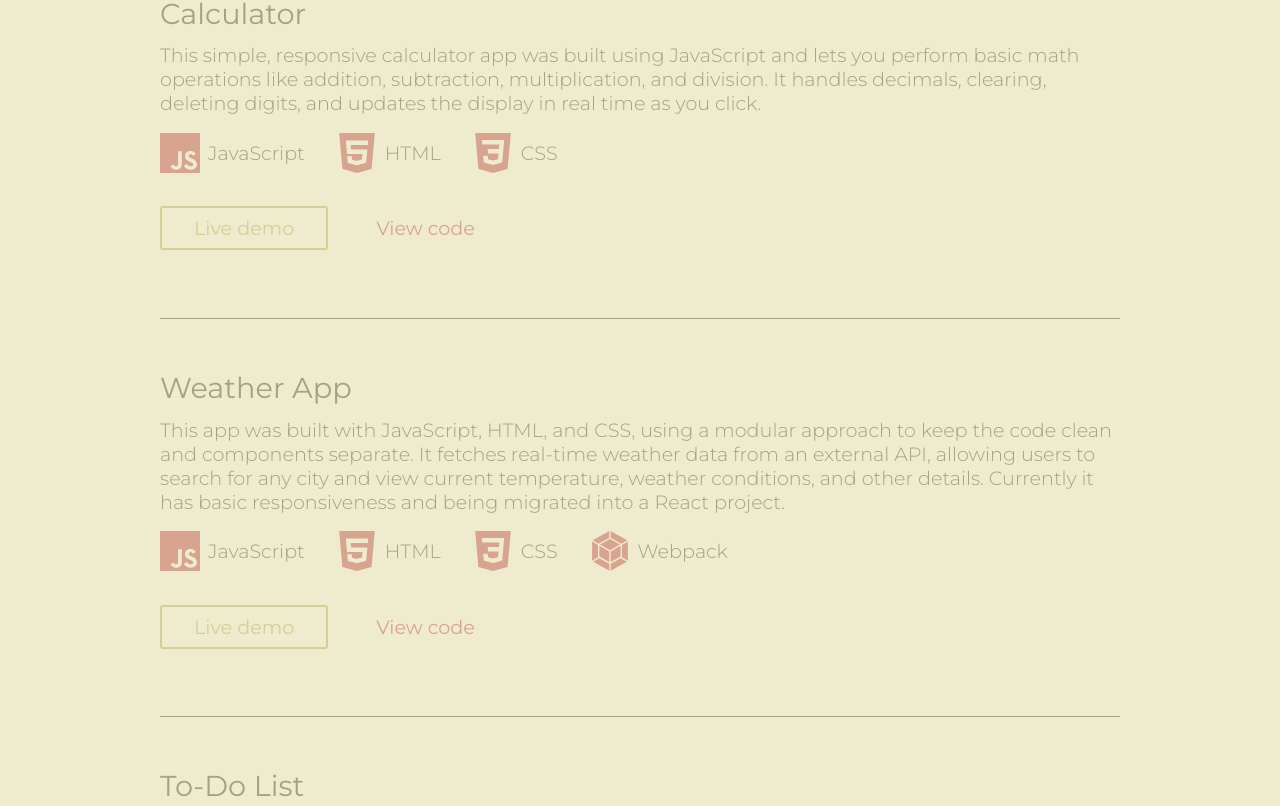
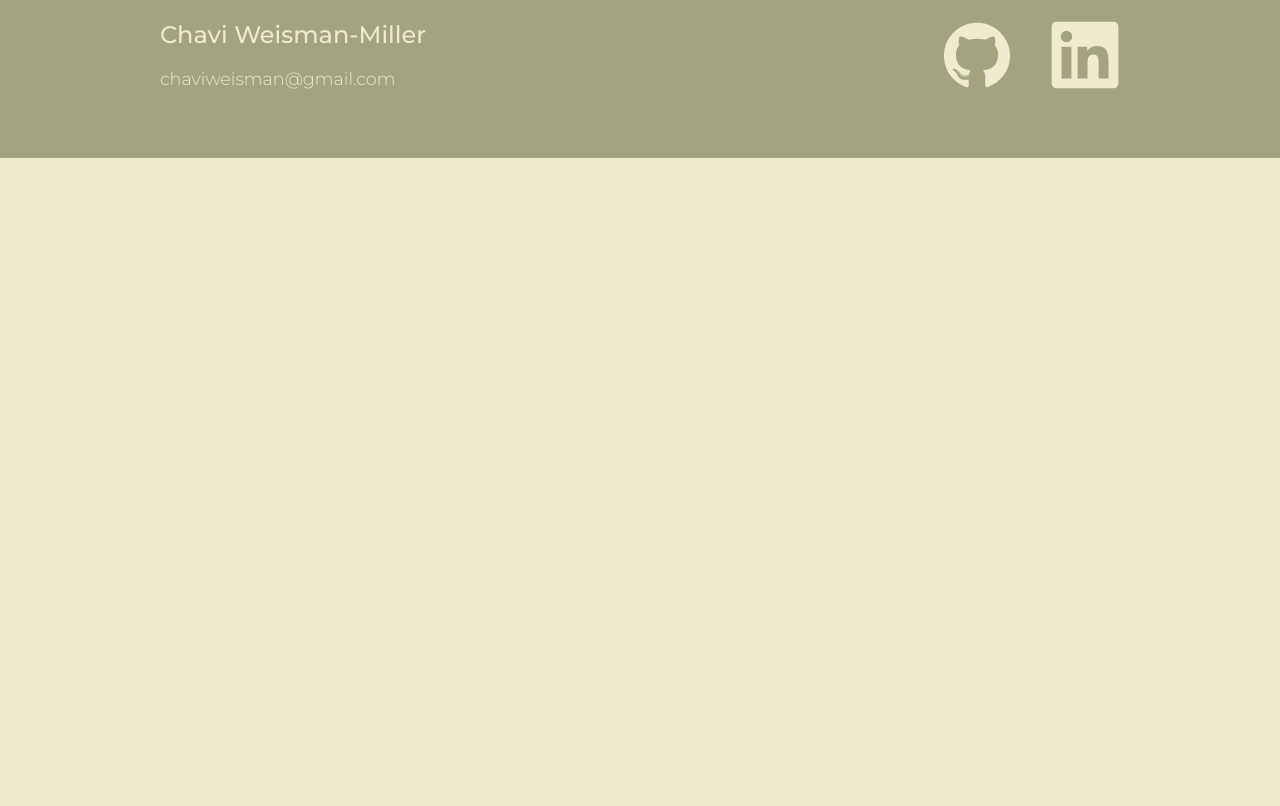
Before and after one commit to chavimiller/chavi-nextjs-portfolio, a Next.js app: page / in a window 1280 px wide. Shown: the part 2494-3300 px from the top of the page. After the commit the page ends 2652 px from the top, so only its background shows below. Built offline with nearby package versions, Linux system fonts and the light colour scheme.

Commit message:
Update project list

```diff
--- a/components/Projects/Projects.tsx
+++ b/components/Projects/Projects.tsx
@@ -28,45 +28,6 @@ const Projects = () => {
       ],
       demoLink: "https://coffee-website-cart.vercel.app/",
       codeLink: "https://github.com/chavimiller/shopping-cart",
-    },
-    {
-      key: 2,
-      title: "Calculator",
-      desc: "This simple, responsive calculator app was built using JavaScript and lets you perform basic math operations like addition, subtraction, multiplication, and division. It handles decimals, clearing, deleting digits, and updates the display in real time as you click.",
-      stack: [
-        { name: "JavaScript", symbol: "/images/Javascript.svg" },
-        { name: "HTML", symbol: "/images/Html.svg" },
-        { name: "CSS", symbol: "/images/Css.svg" },
-      ],
-      demoLink: "https://chavimiller.github.io/calculator-project/",
-      codeLink: "https://github.com/chavimiller/calculator-project",
-    },
-
-    {
-      key: 3,
-      title: "Weather App",
-      desc: "This app was built with JavaScript, HTML, and CSS, using a modular approach to keep the code clean and components separate. It fetches real-time weather data from an external API, allowing users to search for any city and view current temperature, weather conditions, and other details. Currently it has basic responsiveness and being migrated into a React project.",
-      stack: [
-        { name: "JavaScript", symbol: "/images/Javascript.svg" },
-        { name: "HTML", symbol: "/images/Html.svg" },
-        { name: "CSS", symbol: "/images/Css.svg" },
-        { name: "Webpack", symbol: "/images/Webpack.svg" },
-      ],
-      demoLink: "https://chavimiller.github.io/weather-app/",
-      codeLink: "https://github.com/chavimiller/weather-app",
-    },
-    {
-      key: 4,
-      title: "To-Do List",
-      desc: "Currently only available for desktop-view, this to-do list app is divided into modules to make the code easier to follow and maintain. It demonstrates handling events, updating the interface dynamically, manipulating the DOM, and saving tasks to local storage so they remain after page refreshes.",
-      stack: [
-        { name: "JavaScript", symbol: "/images/Javascript.svg" },
-        { name: "HTML", symbol: "/images/Html.svg" },
-        { name: "CSS", symbol: "/images/Css.svg" },
-        { name: "Webpack", symbol: "/images/Webpack.svg" },
-      ],
-      demoLink: "https://chavimiller.github.io/to-do-list/",
-      codeLink: "https://github.com/chavimiller/to-do-list",
     },
   ];
 
```
